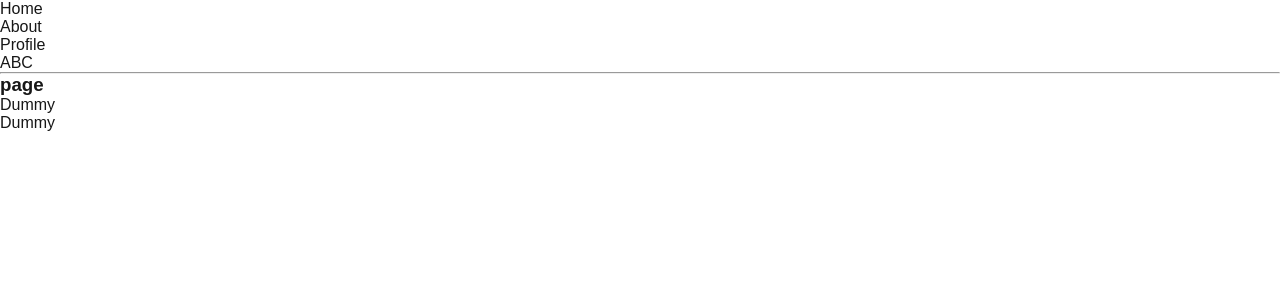
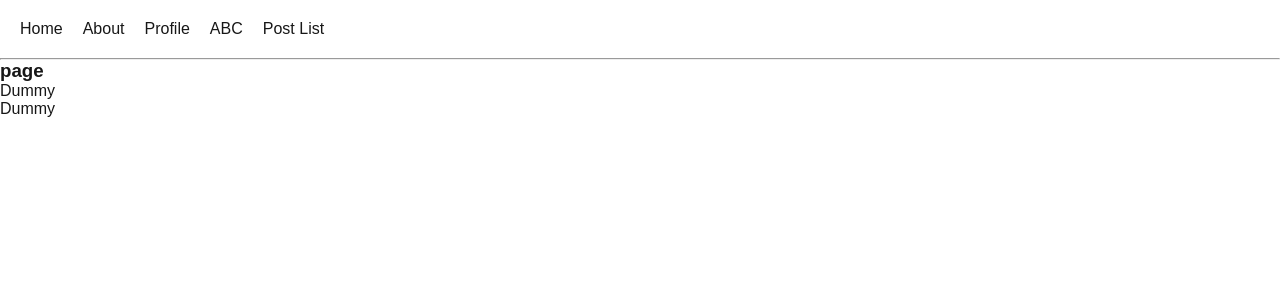
Before and after one commit to Uttamdevsharma/learn-nextjs, a Next.js app: page /abc in a window 1280 px wide. Shown: the top 300 px of the page. Built offline with nearby package versions, Linux system fonts and the light colour scheme.

Commit message:
learn dynamic routing

```diff
--- a/src/app/components/Nav.jsx
+++ b/src/app/components/Nav.jsx
@@ -2,8 +2,14 @@ import Link from "next/link";
 
 const Nav = () => {
     return (
-        <nav>
-            <ul>
+        <nav >
+            <ul style={{
+        display: "flex",
+        gap: "20px",
+        listStyle: "none",
+        padding: 0,
+        margin:20,
+      }}>
                 <li>
                     <Link href="/">Home</Link>
 
@@ -18,6 +24,9 @@ const Nav = () => {
                 <li>
                     <Link href="/abc">ABC</Link>
                 </li>
+                <li>
+                    <Link href="/post-list">Post List</Link>
+                </li>
             </ul>
         </nav>
     )
```
Also changed, not shown: src/app/post-list/[id]/page.jsx (+13 -4 lines).
